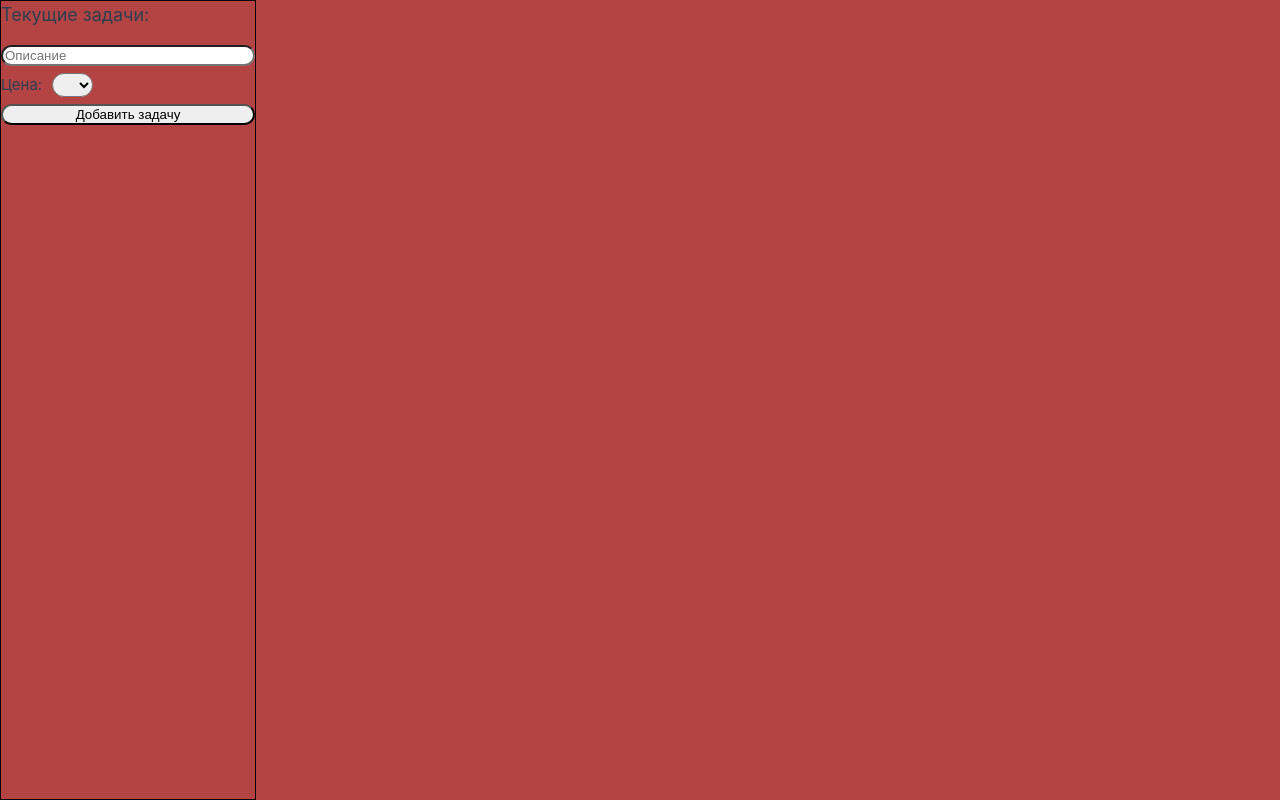
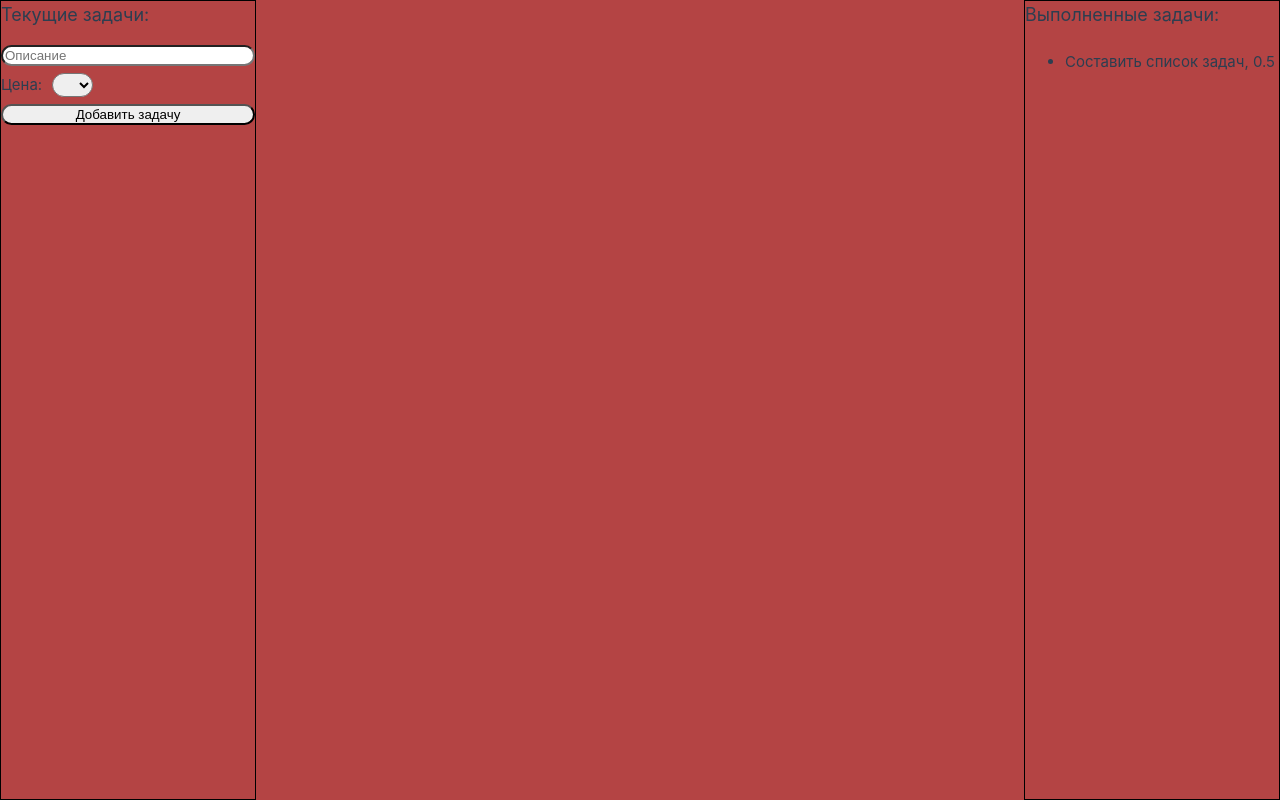
Before and after one commit to Aramis2424/pomodoro, a Vue app: page / in a window 1280 px wide. Both pictures are taken after a click on the button "Сделано". Built offline with nearby package versions, Linux system fonts and the light colour scheme.

Commit message:
add doneTasks component

```diff
--- a/src/App.vue
+++ b/src/App.vue
@@ -1,10 +1,22 @@
 <script setup>
+import { ref } from 'vue'
 import CurrentTask from './components/CurrentTask.vue'
+import DoneTask from './components/DoneTask.vue'
+
+const doneTodos = ref([])
+
+const updateDoneTasks = ((data) => {
+  doneTodos.value.push(data)
+})
 </script>
 
 <template>
   <div class="currentTasks">
-    <CurrentTask />
+    <CurrentTask @send-data="updateDoneTasks" />
+  </div>
+
+  <div class="doneTasks">
+    <DoneTask :todos="doneTodos" />
   </div>
 </template>
 
@@ -17,4 +29,13 @@ import CurrentTask from './components/CurrentTask.vue'
   height: 100vh;
   border: 1px solid #000;
 }
+
+.doneTasks {
+  position: absolute;
+  top: 0;
+  right: 0;
+  width: 20%;
+  height: 100vh;
+  border: 1px solid #000;
+}
 </style>
--- a/src/components/CurrentTask.vue
+++ b/src/components/CurrentTask.vue
@@ -1,5 +1,7 @@
 <script setup>
-import { ref } from 'vue'
+import { ref, defineEmits } from 'vue'
+
+const emit = defineEmits(['send-data'])
 
 // выдаем всем todo уникальные id
 let id = 0
@@ -19,6 +21,7 @@ function addTodo() {
 
 function removeTodo(todo) {
   todos.value = todos.value.filter((t) => t !== todo)
+  emit('send-data', todo)
 }
 </script>
 
--- /dev/null
+++ b/src/components/DoneTask.vue
@@ -0,0 +1,32 @@
+<script setup>
+import { defineProps } from 'vue'
+
+const props = defineProps({
+  todos: Array
+})
+
+</script>
+
+<template>
+    <header>
+        Выполненные задачи:
+    </header>
+
+  <ul>
+    <li v-for="todo in todos" :key="todo.id">
+      {{ ` ${todo.text}, ${todo.cost}` }}
+    </li>
+  </ul>
+</template>
+
+<style scoped>
+ul {
+    margin-top: 20px;
+}
+
+header {
+    font-size: large;
+    margin-bottom: 15px;
+}
+
+</style>
```
